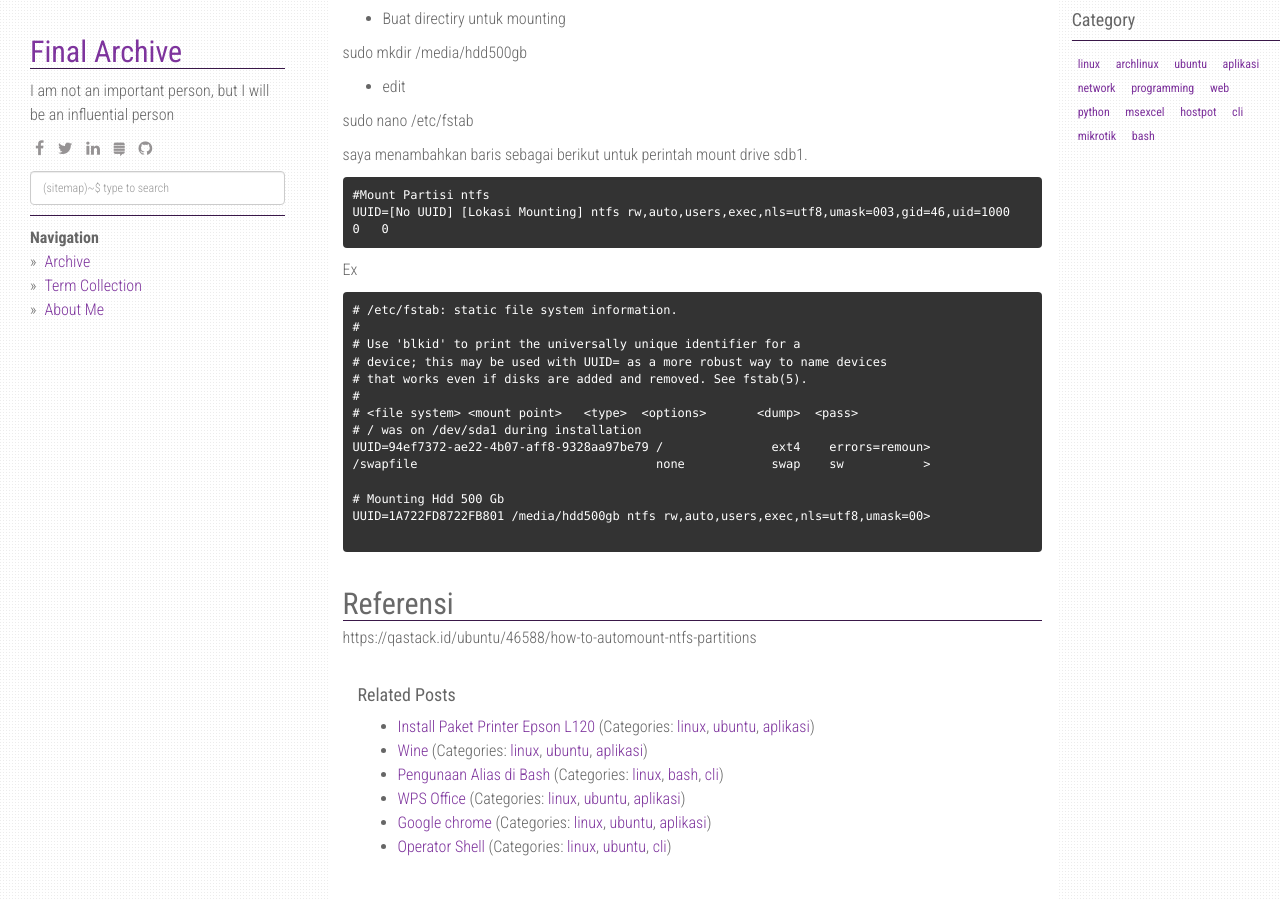
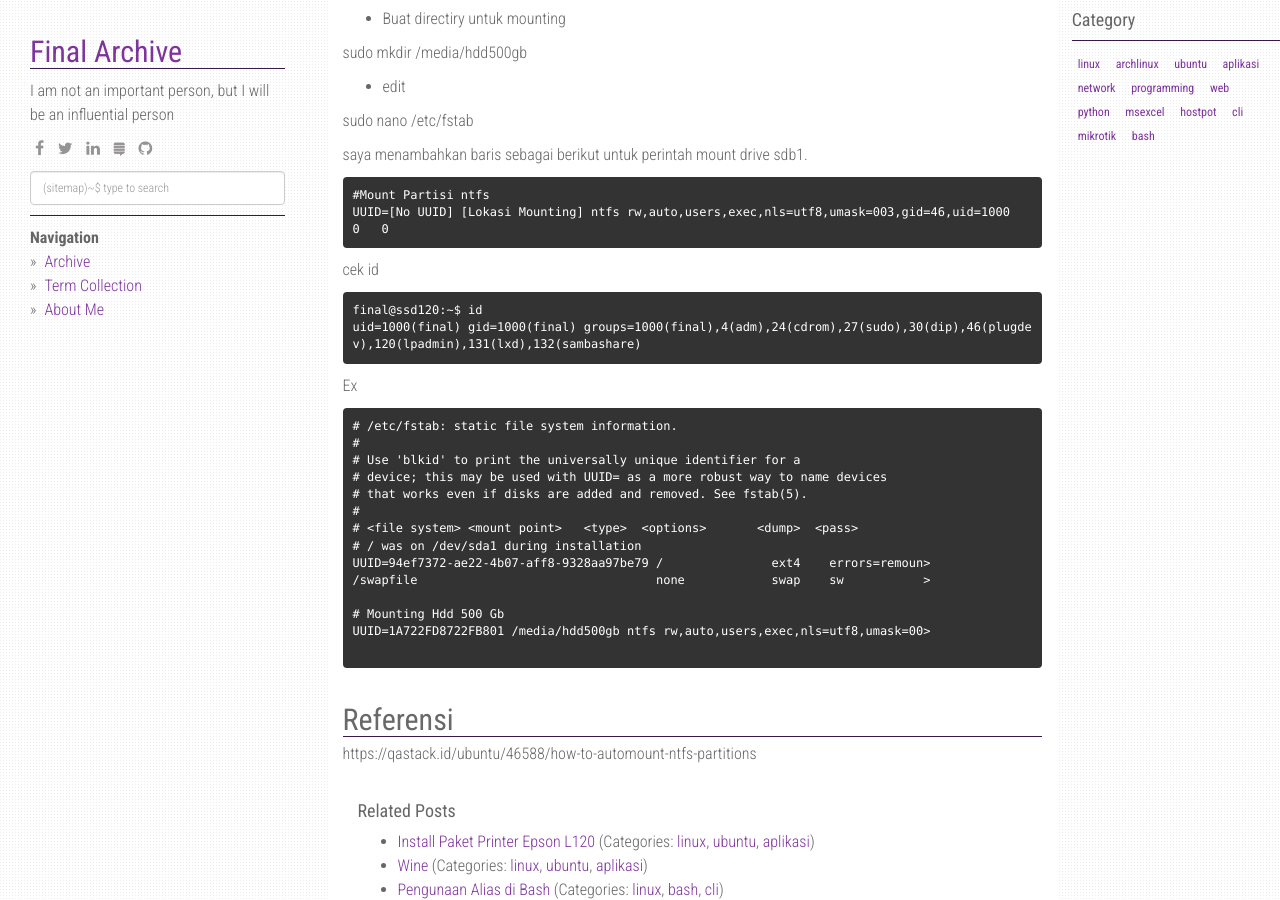
Before and after one commit to finalarchive/finalarchive.github.io, a Jekyll site: the page built from _posts/2020-10-25-Mount.md, in a window 1280 px wide and 900 px high, scrolled down 626 px. Built offline with Jekyll 4.4.1, drawn with Linux system fonts in a browser that asks for light colours; nearby versions of some CDN libraries.

Commit message:
Update 2020-10-25-Mount.md

````diff
--- a/_posts/2020-10-25-Mount.md
+++ b/_posts/2020-10-25-Mount.md
@@ -47,6 +47,14 @@ saya menambahkan baris sebagai berikut untuk perintah mount drive sdb1.
 #Mount Partisi ntfs
 UUID=[No UUID] [Lokasi Mounting] ntfs rw,auto,users,exec,nls=utf8,umask=003,gid=46,uid=1000    0   0
 ```
+cek id
+```
+final@ssd120:~$ id
+uid=1000(final) gid=1000(final) groups=1000(final),4(adm),24(cdrom),27(sudo),30(dip),46(plugdev),120(lpadmin),131(lxd),132(sambashare)
+```
+
+
+
 Ex
 ```
 # /etc/fstab: static file system information.
````
